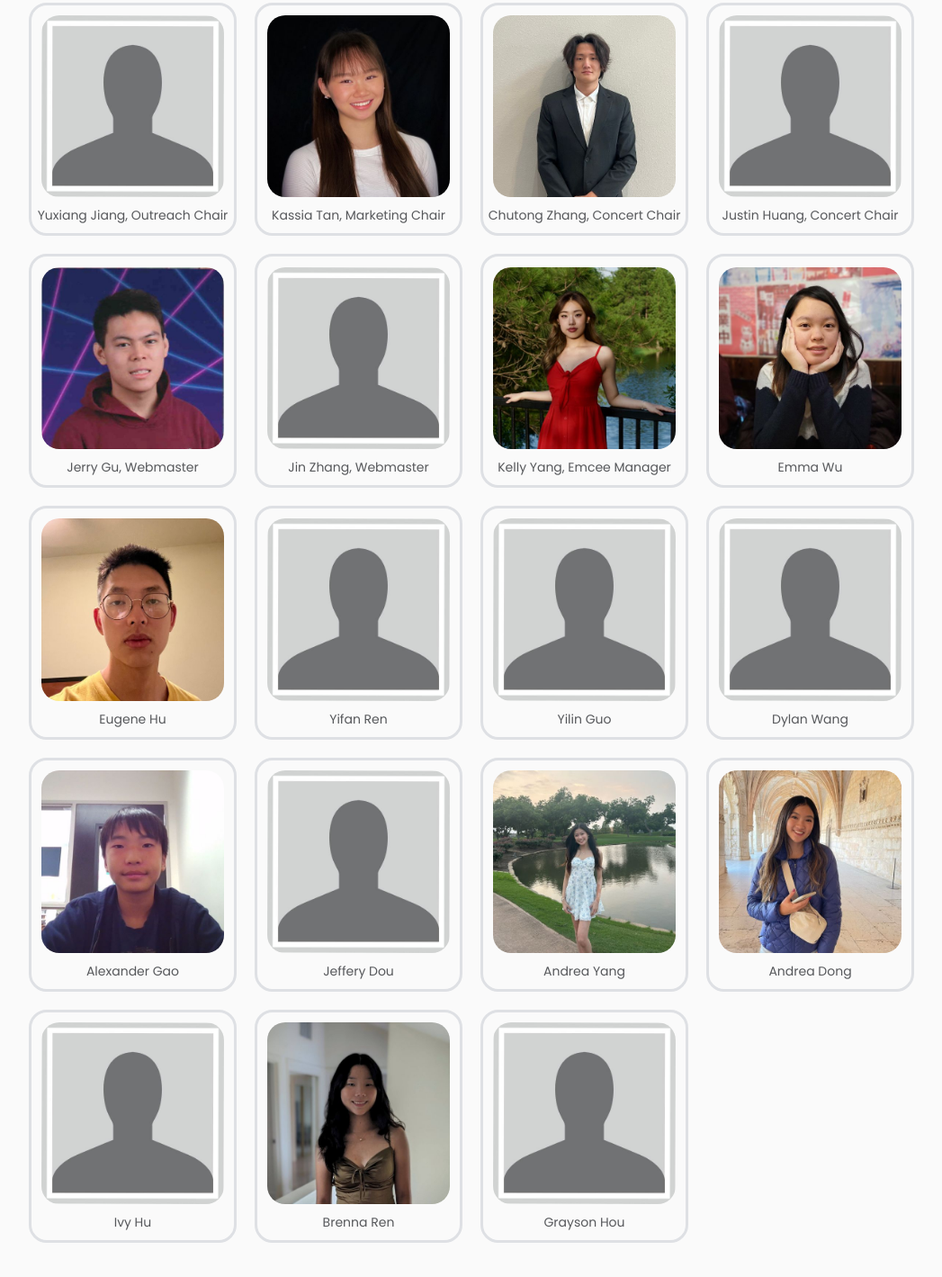
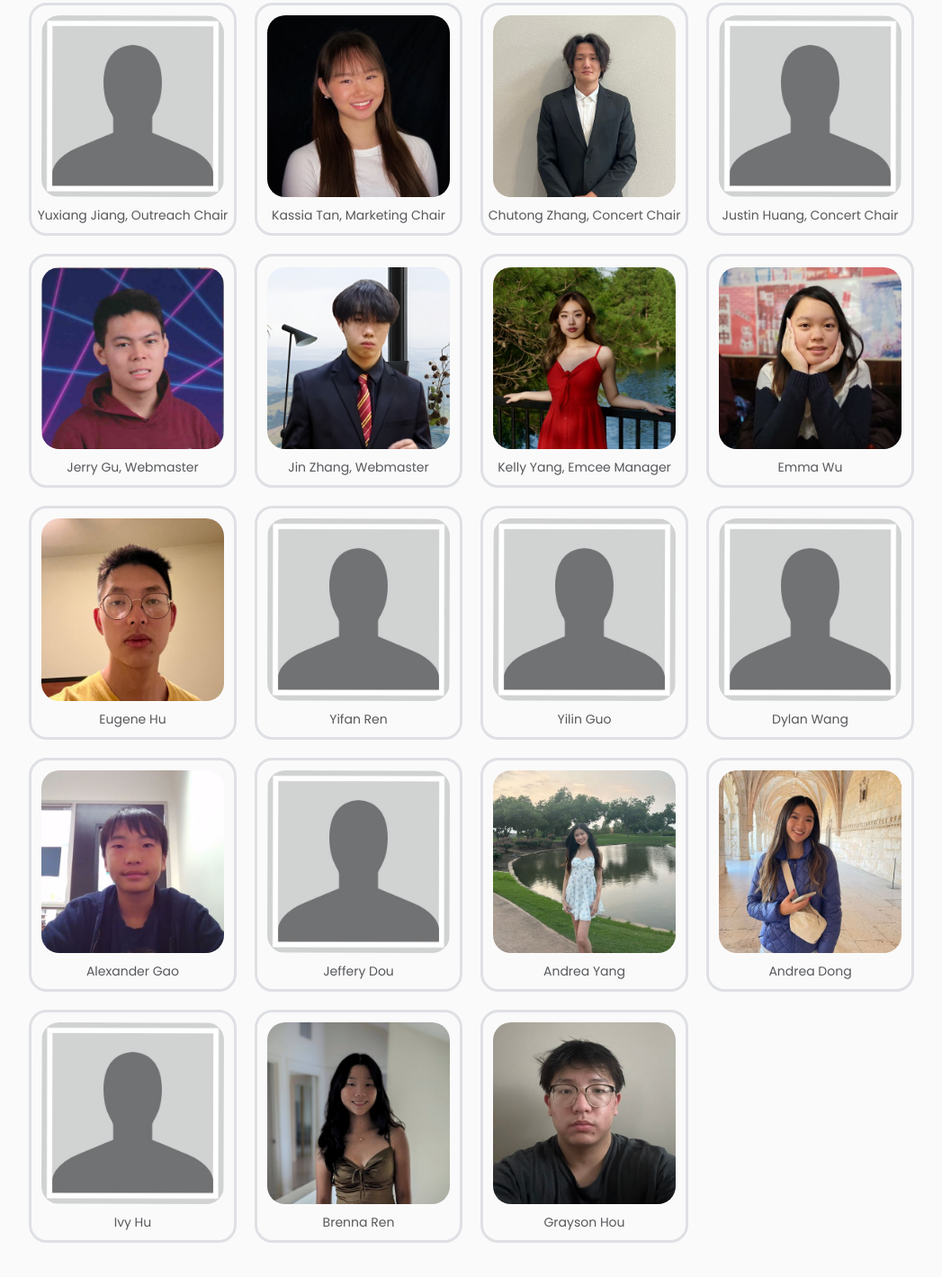
Before and after one commit to nolanqyee/EchoWellness, a plain HTML site: page aboutus.html in a window 1280 px wide. Shown: the part 1930-3349 px from the top of the page at 90% size, without its empty margins (116-1163 px from the left). Drawn offline with nearby package versions, Linux system fonts and the light colour scheme.

Commit message:
jin photo

```diff
--- a/aboutus.html
+++ b/aboutus.html
@@ -110,7 +110,7 @@
             <p class="caption">Jerry Gu, Webmaster</p>
         </div>
         <div class="grid-item">
-            <img src="assets/members/placeholder.jpg">
+            <img src="assets/members/jin.jpg">
             <p class="caption">Jin Zhang, Webmaster</p>
         </div>
         <div class="grid-item">
@@ -162,7 +162,7 @@
             <p class="caption">Brenna Ren</p>
         </div>
         <div class="grid-item">
-            <img src="assets/members/placeholder.jpg">
+            <img src="assets/members/grayson.jpg">
             <p class="caption">Grayson Hou</p>
         </div>
     </div>
```
Also changed, not shown: assets/members/grayson.jpg (added), assets/members/jin.jpg (added).
